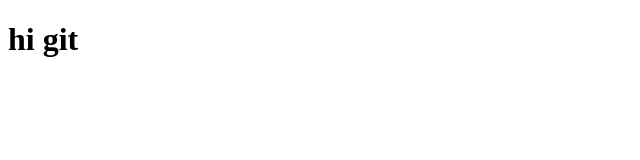
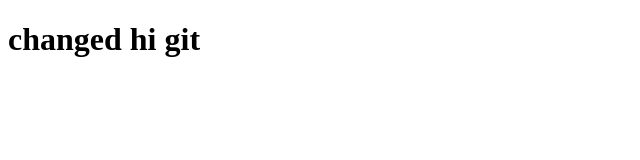
Before and after one commit to gmlgksk/mygit, a plain HTML site: page index.html in a window 1280 px wide. Shown: the whole page, without its empty margins (0-640 px from the left). Drawn offline with Linux system fonts and the light colour scheme.

Commit message:
index.html 문구 추가

```diff
--- a/index.html
+++ b/index.html
@@ -6,6 +6,6 @@
     <title>git porject start</title>
 </head>
 <body>
-    <h1>hi git</h1>
+    <h1>changed hi git</h1>
 </body>
 </html>
```
